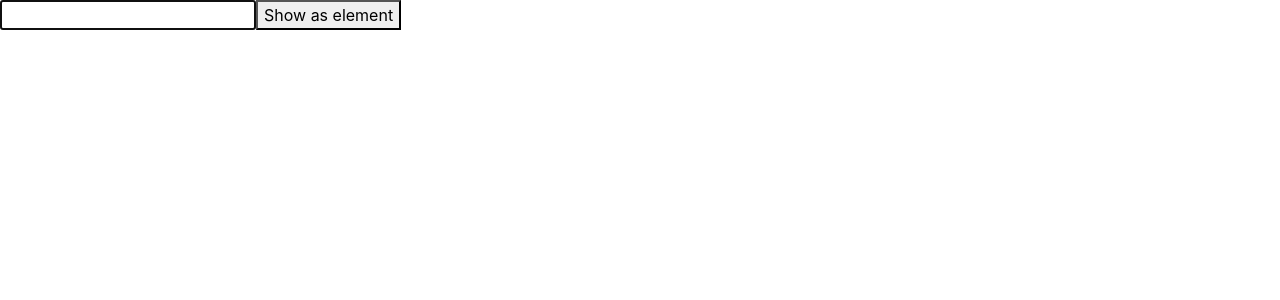
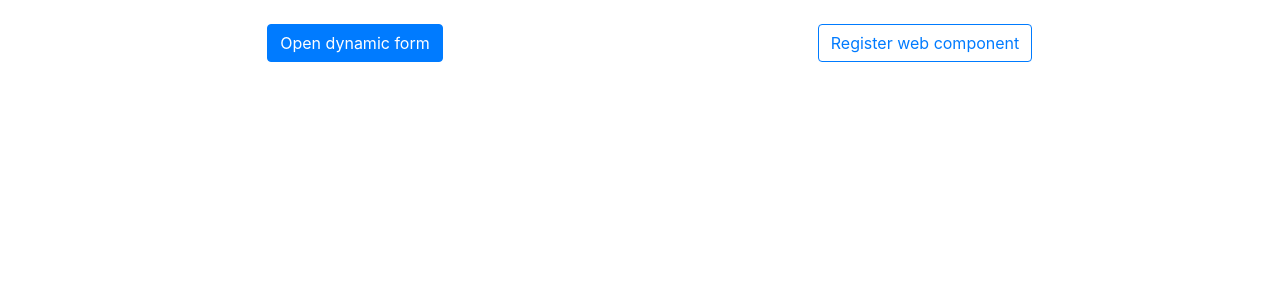
Before and after one commit to EddieBenji/ng9-app-host, an Angular app: page / in a window 1280 px wide. Shown: the top 300 px of the page. Built offline with nearby package versions, Linux system fonts and the light colour scheme.

Commit message:
Form added where the micro-frontend or json form will be placed

```diff
--- a/src/app/app.component.html
+++ b/src/app/app.component.html
@@ -1,3 +1,35 @@
+<div class="container">
+<!--    <div class="row align-items-center text-center mt-4">-->
+<!--        <div class="ml-auto col-auto mr-auto">-->
+<!--            <div class="row">-->
+<!--                <div class="col-auto">-->
+<!--                    <input #input-->
+<!--                           type="text"-->
+<!--                           class="form-control"-->
+<!--                           id="input-message"-->
+<!--                           autofocus>-->
+<!--                </div>-->
+<!--                <div class="col-auto">-->
+<!--                    <button class="btn btn-primary"-->
+<!--                            type="button"-->
+<!--                            (click)="popup.showAsElement(input.value)">Show as element-->
+<!--                    </button>-->
+<!--                </div>-->
+<!--            </div>-->
+<!--        </div>-->
+<!--    </div>-->
+    <div class="row align-items-center text-center mt-4">
+        <div class="col">
+            <button class="btn btn-primary"
+                    (click)="openDynamicForm()">
+                Open dynamic form
+            </button>
+        </div>
+        <div class="col">
 
-<input #input autofocus>
-<button (click)="popup.showAsElement(input.value)">Show as element</button>
+            <button class="btn btn-outline-primary">
+                Register web component
+            </button>
+        </div>
+    </div>
+</div>
--- a/src/app/app.component.ts
+++ b/src/app/app.component.ts
@@ -1,4 +1,6 @@
 import { Component } from '@angular/core';
+import { NgbModal } from '@ng-bootstrap/ng-bootstrap';
+import { DynamicFormComponent } from './dynamic-form/dynamic-form.component';
 import { LoadService } from './load.service';
 import { PopupService } from './popup.service';
 
@@ -10,7 +12,16 @@ import { PopupService } from './popup.service';
 export class AppComponent {
 
     constructor(public popup: PopupService,
+      private modalService: NgbModal,
       loadService: LoadService) {
         loadService.initialize();
     }
+
+    openDynamicForm() {
+        const modalRef = this.modalService.open(DynamicFormComponent, {
+            size: 'lg',
+            centered: true
+        });
+        modalRef.componentInstance.name = 'World';
+    }
 }
--- /dev/null
+++ b/src/app/dynamic-form/dynamic-form.component.html
@@ -0,0 +1,14 @@
+<div class="modal-header">
+    <h4 class="modal-title">Hi there!</h4>
+    <button type="button" class="close" aria-label="Close" (click)="activeModal.dismiss('Cross click')">
+        <span aria-hidden="true">&times;</span>
+    </button>
+</div>
+<div class="modal-body"
+     id="modal-body">
+    <!--    The form or the micro-frontend should be placed here.-->
+    <p>Hello, {{name}}!</p>
+</div>
+<div class="modal-footer">
+    <button type="button" class="btn btn-outline-dark" (click)="activeModal.close('Close click')">Close</button>
+</div>
--- /dev/null
+++ b/src/app/dynamic-form/dynamic-form.component.ts
@@ -0,0 +1,18 @@
+import { Component, Input, OnInit } from '@angular/core';
+import { NgbActiveModal } from '@ng-bootstrap/ng-bootstrap';
+
+@Component({
+    selector: 'app-dynamic-form',
+    templateUrl: './dynamic-form.component.html',
+    styleUrls: [ './dynamic-form.component.scss' ]
+})
+export class DynamicFormComponent implements OnInit {
+    @Input() name;
+
+    constructor(public activeModal: NgbActiveModal) {
+    }
+
+    ngOnInit(): void {
+    }
+
+}
```
Also changed, not shown: src/app/app.module.ts (+6 -2 lines), src/app/dynamic-form/dynamic-form.component.scss (added).
